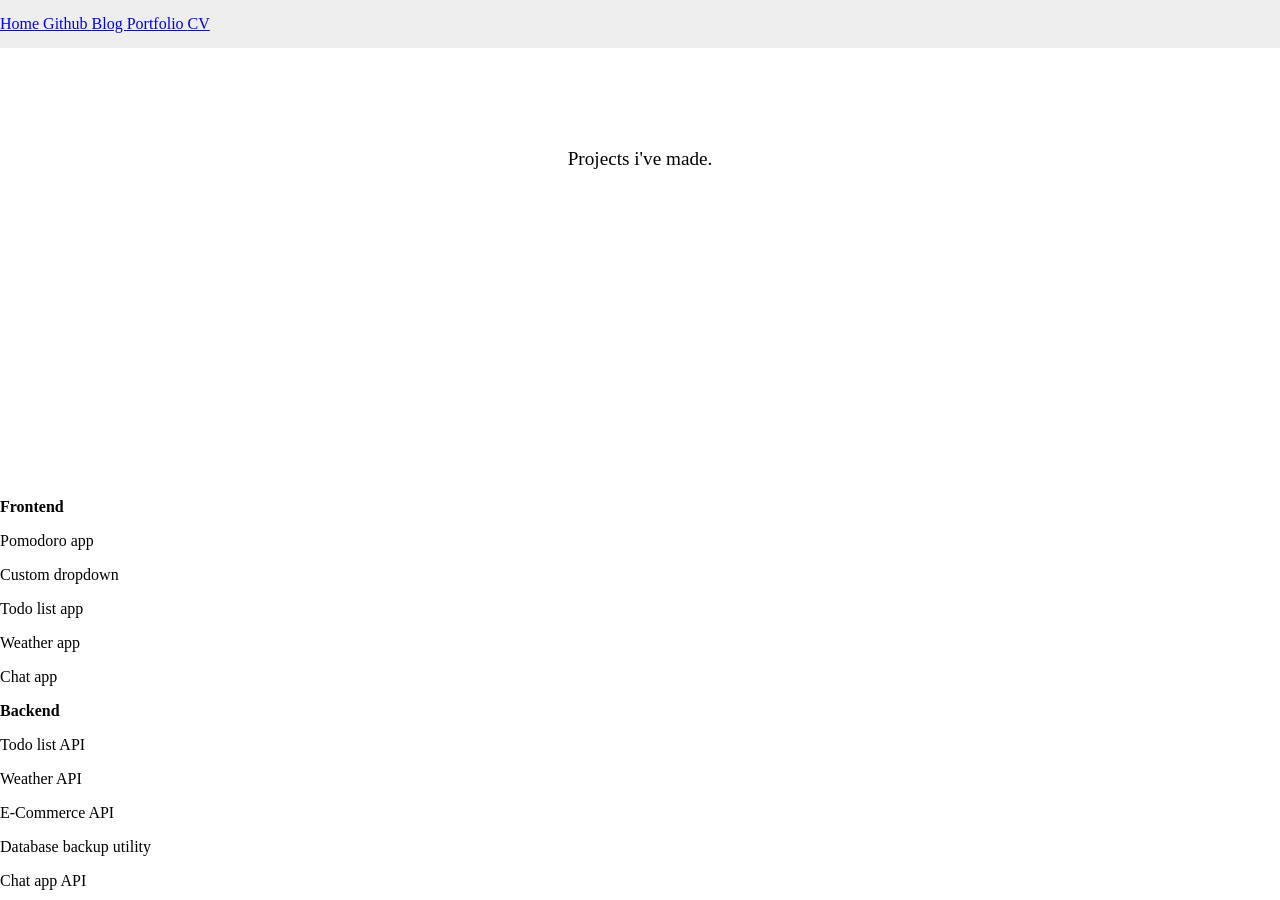
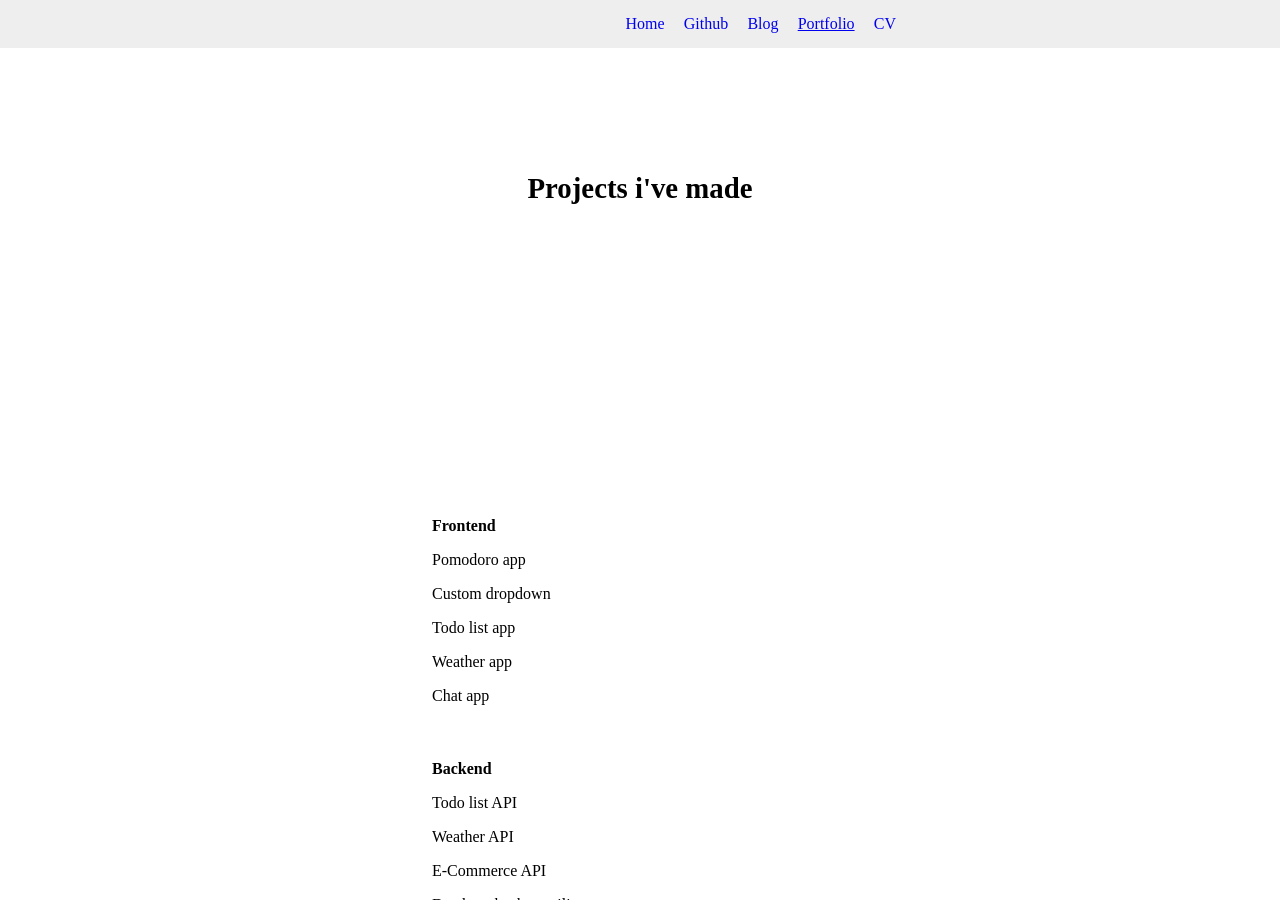
Before and after one commit to Aikava/Aikava.github.io, a Jekyll site: the page built from src/pages/portfolio.html, in a window 1280 px wide and 900 px high. Built offline with Jekyll 4.4.1, drawn with Linux system fonts in a browser that asks for light colours.

Commit message:
still make site design. Basic layout

```diff
--- a/src/assets/css/main.css
+++ b/src/assets/css/main.css
@@ -25,3 +25,48 @@ body {
     background: #eeeeee;
     height: 7em;
 }
+
+
+.navigation-menu {
+    max-width: 32em;
+    margin: 0 auto;
+    display: flex;
+    gap: 1.2em;
+    justify-content: flex-end;
+}
+
+.navigation-menu__item {
+    text-decoration: none;
+}
+
+.navigation-menu__item.current {
+    text-decoration: underline;
+}
+.splash-container {
+    width: 100%;
+    height: 50vh;
+    overflow: hidden;
+    display: block;
+    position: relative;
+}
+
+.splash__text {
+    position: absolute;
+    top: 100px;
+    margin: 0 auto;
+    width: 100%;
+    font-size: 1.2em;
+    text-align: center;
+}
+
+.ribbon {
+    width: 100%;
+}
+
+.box-l {
+    max-width: 32em;
+    margin: 0 auto;
+    text-align: justify;
+    box-sizing: border-box;
+    padding: 1.2em 3em;
+}
--- a/src/assets/css/portfolio.css
+++ /dev/null
@@ -1,16 +0,0 @@
-.splash-container {
-    width: 100%;
-    height: 50vh;
-    overflow: hidden;
-    display: block;
-    position: relative;
-}
-
-.splash__text {
-    position: absolute;
-    top: 100px;
-    margin: 0 auto;
-    width: 100%;
-    font-size: 1.2em;
-    text-align: center;
-}
--- a/src/index.html
+++ b/src/index.html
@@ -6,8 +6,8 @@ layout: default
         <h1>Fullstack developer</h1>
     </div>
 </section>
-<section class="about">
-    <article>
+<section class="ribbon">
+    <article class="box-l">
         {% assign text = site.data.texts | where: "id", "about" | first %}
         {{ text.en }}
     </article>
--- a/src/pages/blog.html
+++ b/src/pages/blog.html
@@ -1,6 +1,11 @@
 ---
 layout: default
 ---
+<section class="splash-container">
+    <article class="splash__text">
+        <h2>Blog</h2>
+    </article>
+</section>
 {% for post in site.posts %}
 <a href="{{ post.url }}">{{post.title}}</a>
 {% endfor %}
--- a/src/pages/cv.html
+++ b/src/pages/cv.html
@@ -1,7 +1,11 @@
 ---
 layout: default
 ---
-<h1>Work in progress...</h1>
+<section class="splash-container">
+    <article class="splash__text">
+        <h2>Work in progress...</h2>
+    </article>
+</section>
 <section id="cv-splash"></section>
 <section id="skills"></section>
 <section id="description"></section>
--- a/src/pages/portfolio.html
+++ b/src/pages/portfolio.html
@@ -1,13 +1,13 @@
 ---
 layout: default
-styles:
- - portfolio
 ---
 <section class="splash-container">
-    <span class="splash__text">Projects i've made.</span>
+    <span class="splash__text">
+        <h2>Projects i've made</h2>
+    </span>
 </section>
-<main class="content">
-    <article id="frontend">
+<section class="ribbon">
+    <article id="frontend" class="box-l">
         <b>Frontend</b>
         <p>Pomodoro app</p>
         <p>Custom dropdown</p>
@@ -15,7 +15,8 @@ styles:
         <p>Weather app</p>
         <p>Chat app</p>
     </article>
-    <article id="backend">
+</section>
+<article id="backend" class="box-l">
     <b>Backend</b>
     <p>Todo list API</p>
     <p>Weather API</p>
@@ -23,11 +24,10 @@ styles:
     <p>Database backup utility</p>
     <p>Chat app API</p>
 </article>
-    <article id="fundamentals">
+<article id="fundamentals" class="box-l">
     <b>Fundamentals</b>
     <p>Graphs algorithms</p>
     <p>Searching algorithms</p>
     <p>Tree algorithms</p>
     <p>Problem solving</p>
 </article>
-</main>
```
Also changed, not shown: src/assets/css/landing.css (deleted, +0 -50 lines). Lines whose indentation alone changed are shown as unchanged.
